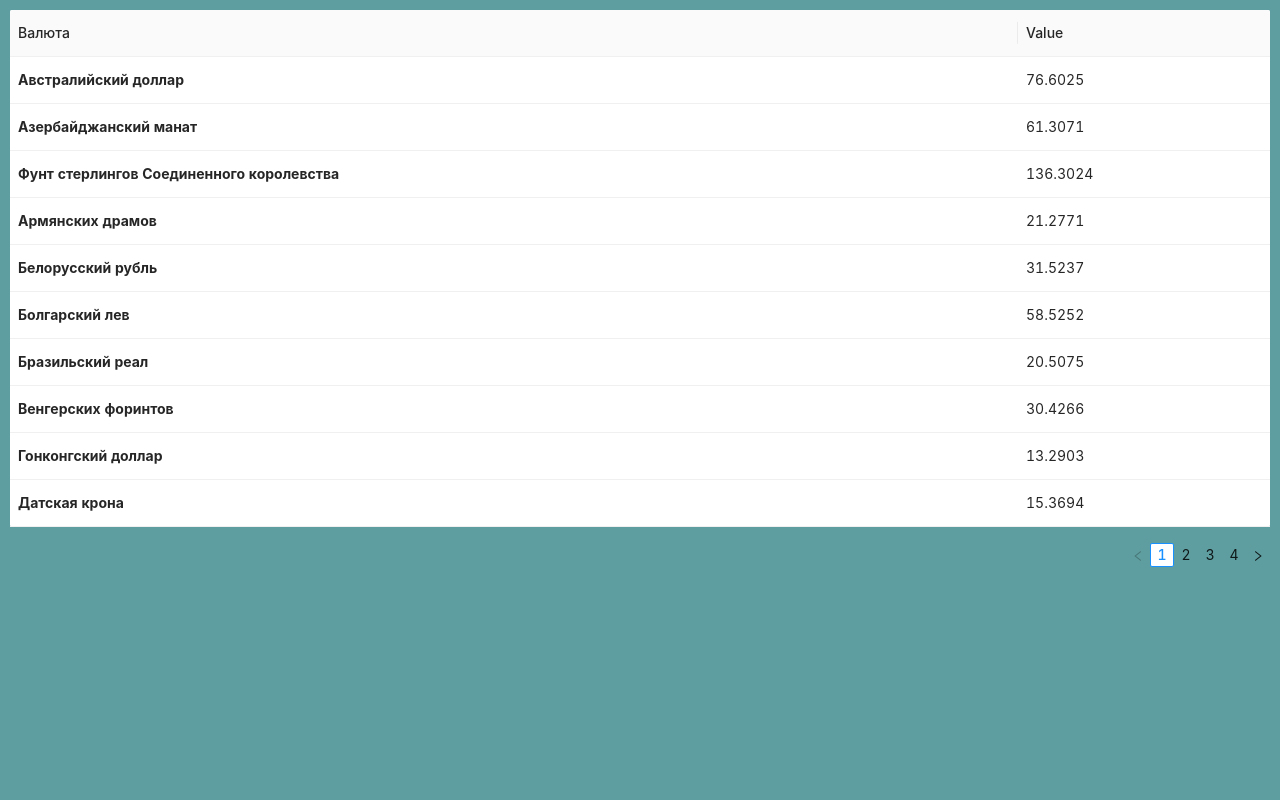
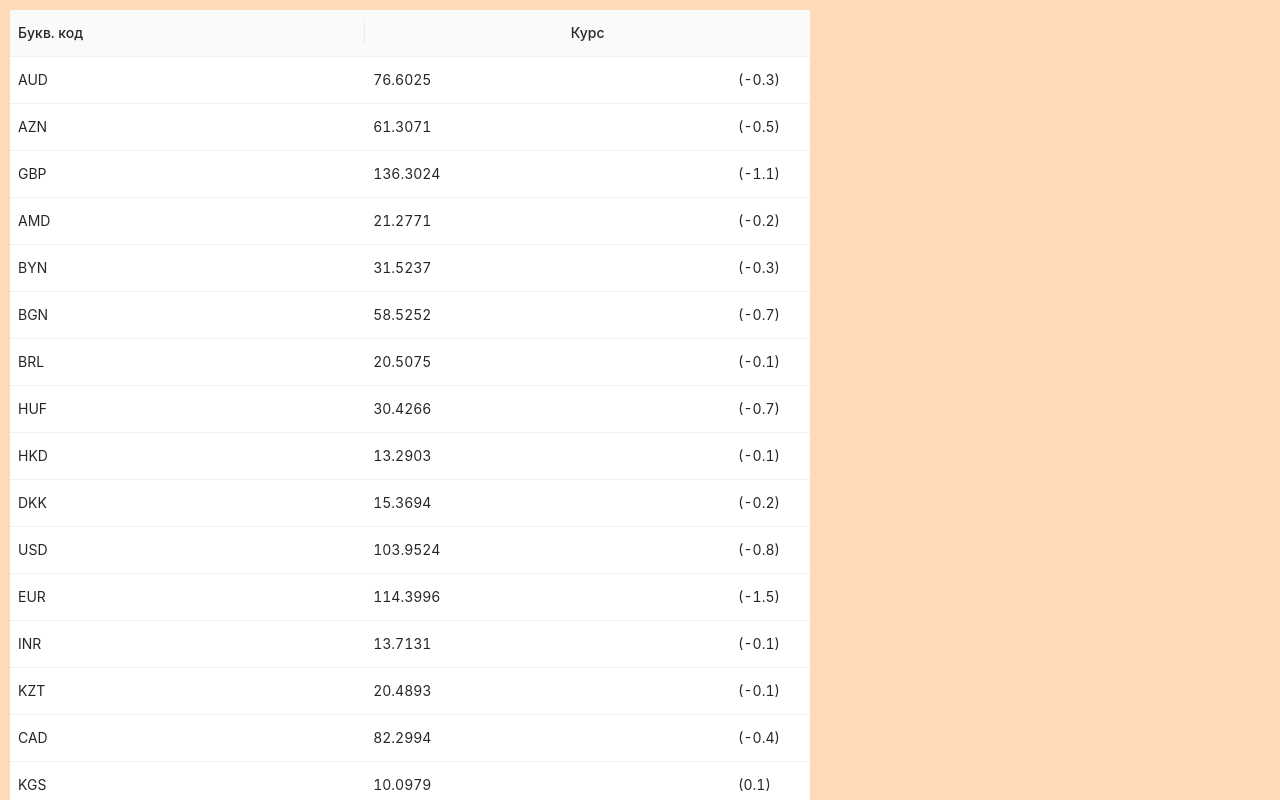
Before and after one commit to SPK80/exchange-rates, a React (Create React App) app: page / in a window 1280 px wide. Shown: the top 800 px of the page. Built offline with nearby package versions, Linux system fonts and the light colour scheme.

Commit message:
refactor: Tooltip

```diff
--- a/src/App.css
+++ b/src/App.css
@@ -4,8 +4,16 @@
 
 .Wrapper{
 	min-height: 100vh;
-  display: flex;
+	display: flex;
   flex-direction: column;
 	padding: 10px;
-	background-color:cadetblue;
+	background-color:peachpuff;
 }
+
+.Table{
+	/* display: flex;
+  flex-direction: column;
+	height: 100vh;	 */
+	max-width: 800px;
+	/* min-height: 800px;   */
+}
--- a/src/App.js
+++ b/src/App.js
@@ -1,49 +1,78 @@
-import { Table } from 'antd';
+import { Table, Tooltip } from 'antd';
 import './App.css';
 import 'antd/dist/antd.css';
 import daily from './daily.json';
 
 function App() {
 
-
 	const dataSource = [
-		...Object.values(daily.Valute).map(v => {
-
-			return { key: v.ID, name: v.Name, value: v.Value }
-		})
+		...Object.values(daily.Valute)
+			.map(v => ({
+				...v,
+				key: v.ID,
+				delta: (`(${(v.Value - v.Previous).toFixed(1)})`)
+			}
+			))
 	];
-	console.log(dataSource);
 
 	const columns = [
+
+		// {
+		// 	title: 'Валюта',
+		// 	dataIndex: 'Name',
+		// 	key: 'ID',
+		// 	width: '40%',
+		// },
 		{
-			title: 'Валюта',
-			dataIndex: 'name',
+			title: 'Букв. код',
+			dataIndex: 'CharCode',
 			key: 'key',
-			// align: 'left',
-			className: 'Name',
-			width: '80%',
 		},
 		{
-			title: 'Value',
-			dataIndex: 'value',
+			title: 'Курс',
+			colSpan: 2,
+			dataIndex: 'Value',
 			key: 'key',
-			// align: 'right',
-			width: '20%',
+		},
+		{
+			title: 'Изменение курса',
+			colSpan: 0,
+			dataIndex: 'delta',
+			key: 'key',
+			width: '10%',
+		},
+		// {
+		// 	title: 'Цифр. код',
+		// 	dataIndex: 'NumCode',
+		// 	key: 'ID',
+		// },
 
-		},
+		// {
+		// 	title: 'Единиц',
+		// 	dataIndex: 'Nominal',
+		// 	key: 'ID',
+		// },
 
 	];
 
 	return (
 
 		<div className='Wrapper'>
-
-			<Table
-				size={'middle'}
-				dataSource={dataSource}
-				columns={columns}
-			/>
-
+			<div className='Table'>
+				<Table
+					size={'middle'}
+					dataSource={dataSource}
+					columns={columns}
+					pagination={{ pageSize: 20 }}
+					onRow={(record, index) => ({
+						// onClick: event => { console.log(event) }, // click row
+						// onDoubleClick: event => { console.log(event) }, // double click row
+						// onContextMenu: event => { console.log(event) }, // right button click row
+						onMouseEnter: event => { console.log(event) }, // mouse enter row
+						onMouseLeave: event => { console.log(event) }, // mouse leave row
+					})}
+				/>
+			</div>
 		</div>
 	);
 }
```
